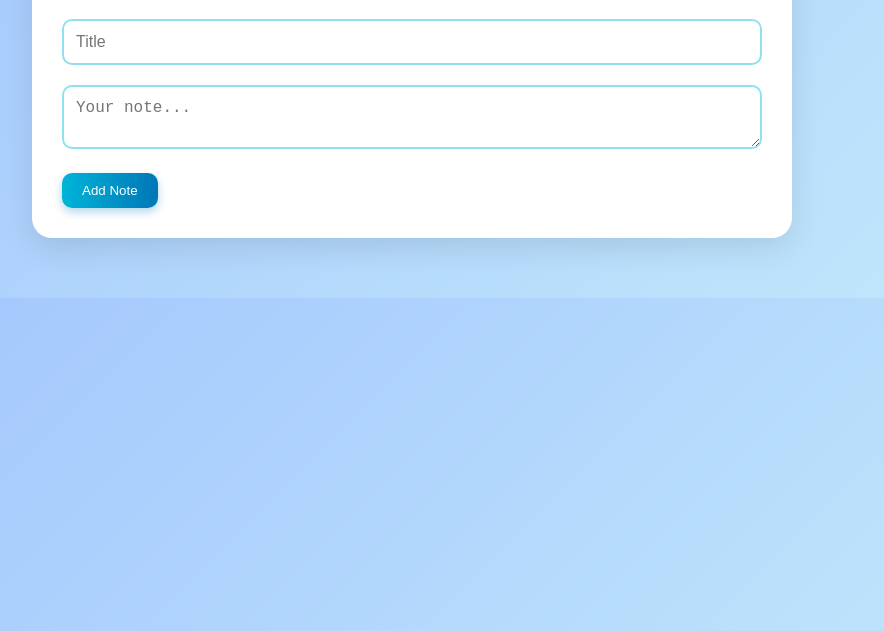
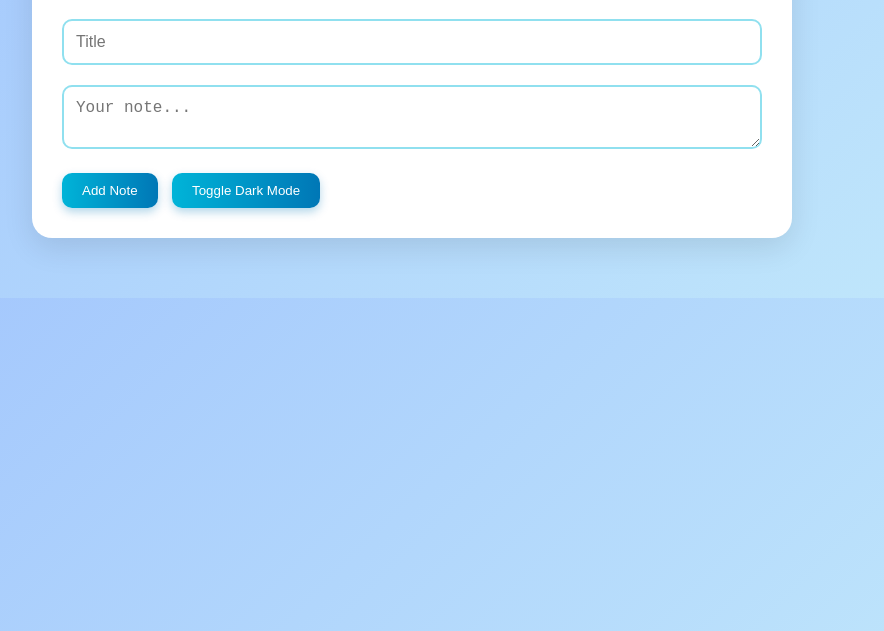
Before and after one commit to gezginciseda/Odev2-Branching, a plain HTML site: page index.html in a window 1280 px wide. Shown: the part 169-800 px from the top of the page, without its empty margins (228-1112 px from the left). Drawn offline with Linux system fonts and the light colour scheme.

Commit message:
index güncellendi

```diff
--- a/index.html
+++ b/index.html
@@ -12,6 +12,7 @@
     <input type="text" id="note-title" placeholder="Title" />
     <textarea id="note-content" placeholder="Your note..."></textarea>
     <button onclick="addNote()">Add Note</button>
+    <button id="toggle-mode">Toggle Dark Mode</button>
     <div id="notes-list"></div>
   </div>
   <script src="script.js"></script>
```
